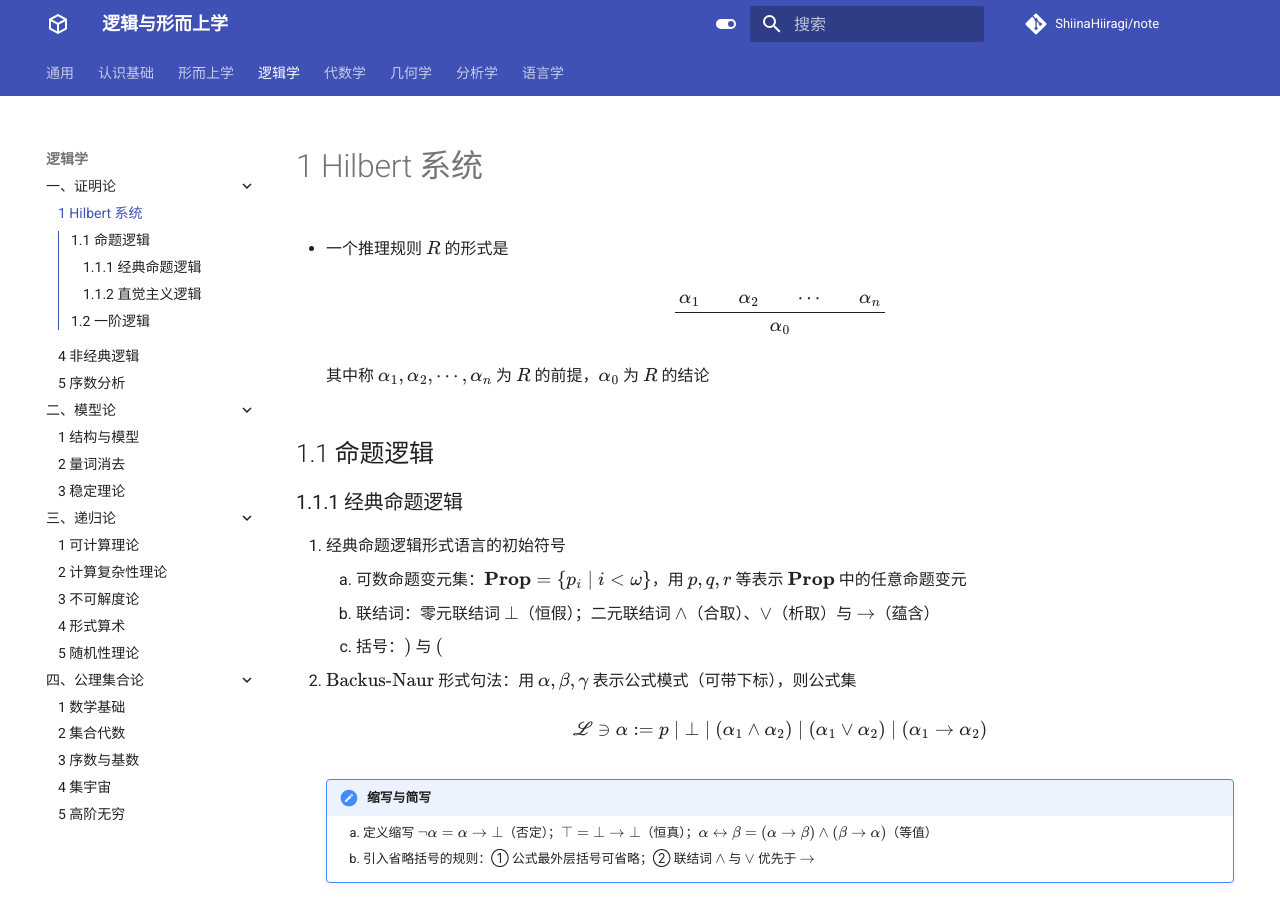
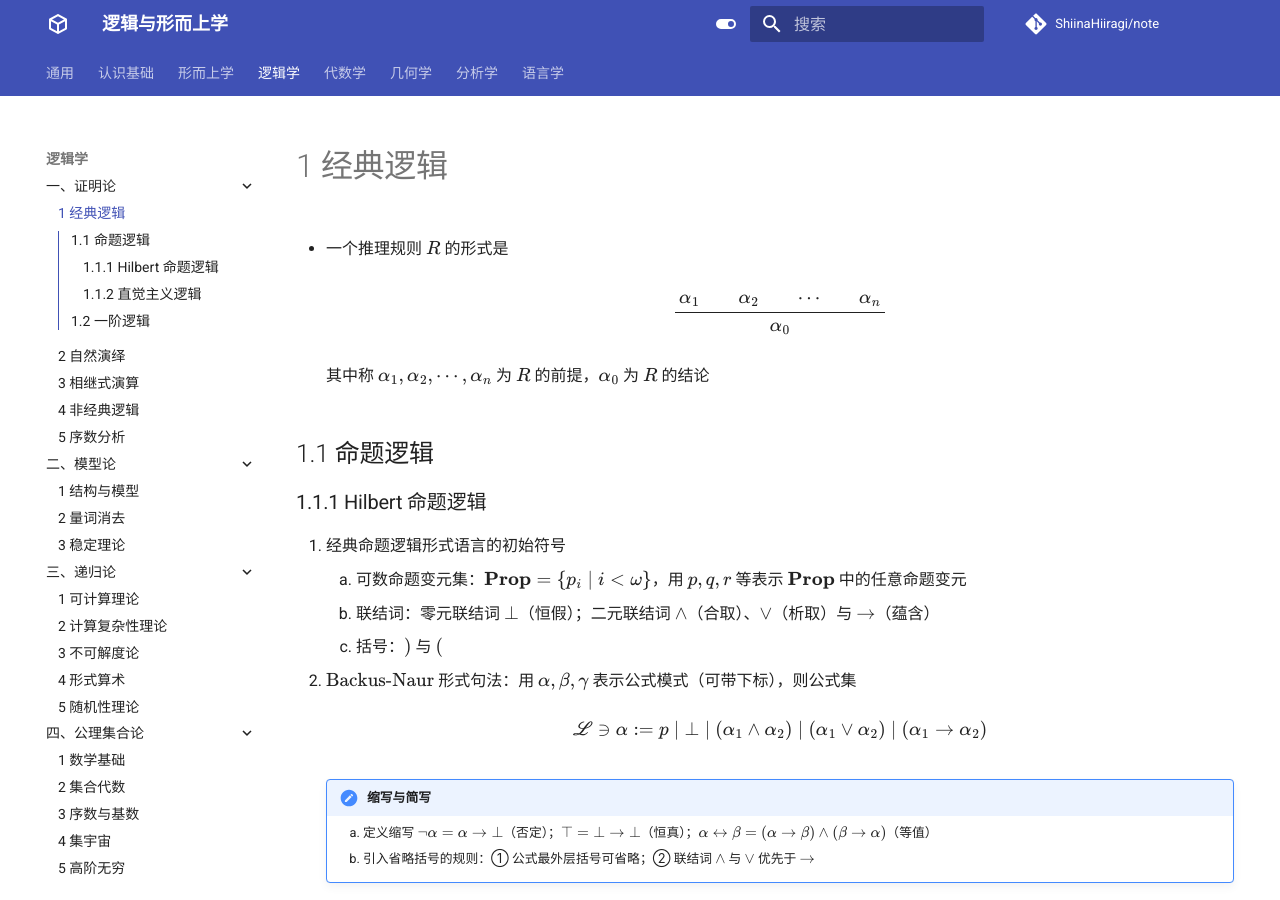
Before and after one commit to ShiinaHiiragi/note, an MkDocs documentation site: the page built from docs/logic/prf/cls.md, in a window 1280 px wide and 900 px high. Built offline with MkDocs 1.6.1 and Material for MkDocs 9.7.7, drawn with Linux system fonts in a browser that asks for light colours; comment, search, counter and statistics services are not loaded.

Commit message:
change toc

```diff
--- a/docs/logic/prf/hilbert.md
+++ b/docs/logic/prf/cls.md
@@ -1,4 +1,4 @@
-# 1 Hilbert 系统
+# 1 经典逻辑
 
 - 一个推理规则 $R$ 的形式是
 
--- a/mkdocs.yml
+++ b/mkdocs.yml
@@ -146,9 +146,9 @@ nav:
       - 3 当代观点: meta/math/cont.md
   - 逻辑学:
     - 一、证明论:
-      - 1 Hilbert 系统: logic/prf/hilbert.md
-      # - 2 自然演绎: logic/prf/nat.md
-      # - 3 相继式演算: logic/prf/seq.md
+      - 1 经典逻辑: logic/prf/cls.md
+      - 2 自然演绎: logic/prf/nat.md
+      - 3 相继式演算: logic/prf/seq.md
       - 4 非经典逻辑: logic/prf/ncl.md
       - 5 序数分析: logic/prf/ord.md
     - 二、模型论:
```
Also changed, not shown: other parts of docs/logic/prf/cls.md (+1 -1 lines), docs/logic/prf/nat.md (+0 -2 lines), docs/logic/prf/seq.md (+2 -2 lines).
